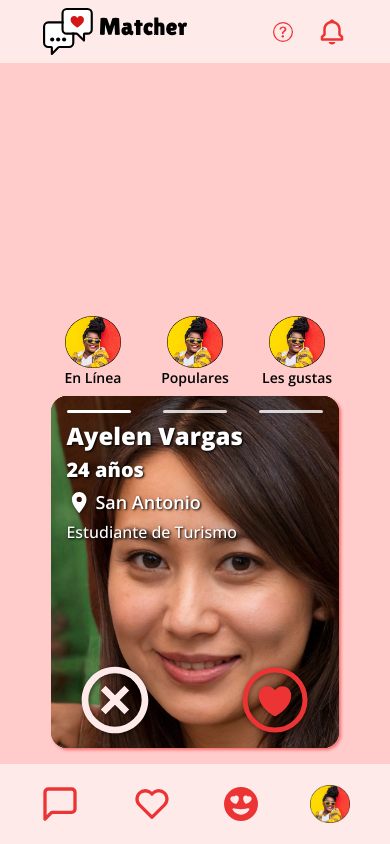
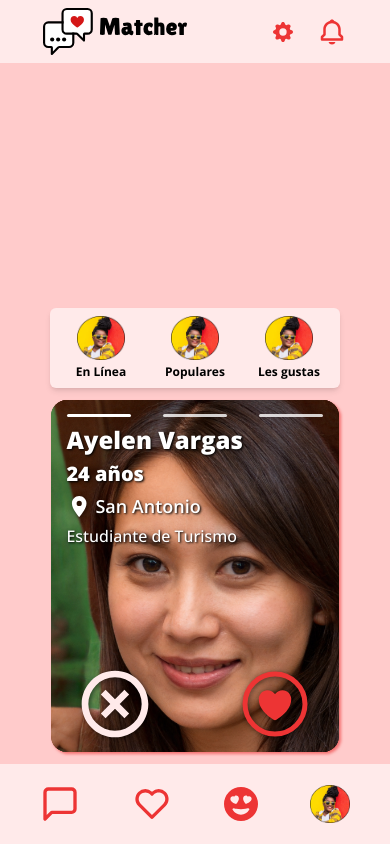
Before and after one commit to No-Country/C8-G49, a React (Create React App) app in the folder frontend/: page /feed in a window 390 px wide. Built offline with nearby package versions, Linux system fonts and the light colour scheme.

Commit message:
transiciones listas

```diff
--- a/frontend/package.json
+++ b/frontend/package.json
@@ -15,7 +15,6 @@
     "react-icons": "^4.6.0",
     "react-router-dom": "^6.4.3",
     "react-scripts": "5.0.1",
-    "swiper": "^8.4.4",
     "typescript": "^4.9.3",
     "web-vitals": "^2.1.4"
   },
--- a/frontend/src/App.css
+++ b/frontend/src/App.css
@@ -63,8 +63,16 @@ body {
 		width: 7rem;
 	}
 
+	.sideBarBox:hover .userName {
+		color: #ed3434;
+	}
+
 	.recommendedImg {
 		width: 7rem;
+	}
+
+	.recommendedCard:hover img {
+		filter: drop-shadow(0.12rem 0.12rem 0.12rem rgb(237, 52, 52, 0.9));
 	}
 
 	.registerBtn {
@@ -79,6 +87,10 @@ body {
 	.btnMail:hover {
 		transform: translateY(-0.15rem);
 		filter: drop-shadow(0.15rem 0.15rem 0.1rem rgba(0, 0, 0, 0.5));
+	}
+
+	.btnRecommended:hover {
+		filter: drop-shadow(0.15rem 0.15rem 0.1rem rgba(0, 0, 0, 0.25));
 	}
 
 	/*** utility clases ***/
--- a/frontend/src/components/index.ts
+++ b/frontend/src/components/index.ts
@@ -4,5 +4,6 @@ export { default as Recommended } from './Recommended';
 export { default as SwiperCard } from './swiperComponents/SwiperCard';
 export { default as SwiperFilters } from './swiperComponents/SwiperFilters';
 export { default as SwiperMatcher } from './swiperComponents/SwiperMatcher';
+export { default as Swiper } from './swiperComponents/Swiper';
 export { default as MobileNav } from './mobileComponents/mobileNav/MobileNav';
 export { default as MobileFooter } from './mobileComponents/mobileFooter/MobileFooter';
--- a/frontend/src/components/mobileComponents/mobileFooter/MobileFooter.tsx
+++ b/frontend/src/components/mobileComponents/mobileFooter/MobileFooter.tsx
@@ -6,7 +6,7 @@ import { Link } from 'react-router-dom';
 
 const MobileFooter = () => {
     return (
-        <div className='w-full flex items-center justify-between bg-[#FFEAEA] px-10 py-5 sm:px-44 mt-4'>
+        <div className='w-full flex items-center justify-between bg-[#FFEAEA] px-10 py-5 sm:px-44 mt-3'>
             <Link to="/">
                 <FiMessageSquare size={40} color="#ed3434" className="cursor-pointer" />
             </Link>
--- a/frontend/src/components/mobileComponents/mobileNav/MobileNav.tsx
+++ b/frontend/src/components/mobileComponents/mobileNav/MobileNav.tsx
@@ -1,6 +1,6 @@
 import logo from '../../../assets/logoRegister.svg';
 import { BiBell } from 'react-icons/bi';
-import { BsQuestionCircle } from 'react-icons/bs';
+import { BsGearFill } from 'react-icons/bs';
 import { Link } from 'react-router-dom';
 
 const MobileNav = () => {
@@ -9,7 +9,7 @@ const MobileNav = () => {
             <img src={logo} alt="Matcher logo" className='block w-36 cursor-pointer' loading='lazy' />
             <div className="flex items-center justify-center gap-6 sm:gap-8">
                 <Link to="/">
-                    <BsQuestionCircle size={20} color="#ed3434" className="cursor-pointer" />
+                    <BsGearFill size={20} color="#ed3434" className="cursor-pointer" />
                 </Link>
                 <Link to="/">
                     <BiBell size={30} color="#ed3434" className="cursor-pointer" />
--- /dev/null
+++ b/frontend/src/components/swiperComponents/Swiper.tsx
@@ -0,0 +1,30 @@
+import image from '../../assets/card-profile.png';
+import { HiOutlineChevronLeft, HiOutlineChevronRight } from 'react-icons/hi';
+
+const Swiper = () => {
+    return (
+        <>
+            <div className="z-10 relative top-[0.9rem] left-1/2 -translate-x-1/2 flex justify-between items-center
+            px-4 md:px-6">
+                <div className="h-[2.5px] w-16 md:w-24 bg-white shadow-md rounded-full"/>
+                <div className="h-[2.5px] w-16 md:w-24 bg-white/80 shadow-md rounded-full"/>
+                <div className="h-[2.5px] w-16 md:w-24 bg-white/80 shadow-md rounded-full"/>
+            </div>
+            <img src={image} alt="imagen subida a Matcher" className='absolute top-0 left-0 object-cover
+            rounded-2xl w-full h-full block' loading='lazy' />
+            <img src={image} alt="imagen subida a Matcher" className='absolute top-0 left-0 object-cover
+            rounded-2xl w-full h-full block' loading='lazy' />
+            <img src={image} alt="imagen subida a Matcher" className='absolute top-0 left-0 object-cover
+            rounded-2xl w-full h-full block' loading='lazy' />
+            <div className="z-10 absolute bottom-32 left-1/2 -translate-x-1/2 justify-between items-center
+            gap-44 md:gap-72 hidden sm:flex">
+                <HiOutlineChevronLeft size={40} className="cursor-pointer text-white/80 hover:text-white
+                transition-colors" />
+                <HiOutlineChevronRight size={40} className="cursor-pointer text-white/80 hover:text-white
+                transition-colors" />
+            </div>
+        </>
+    )
+}
+
+export default Swiper;
--- a/frontend/src/components/swiperComponents/SwiperCard.tsx
+++ b/frontend/src/components/swiperComponents/SwiperCard.tsx
@@ -2,7 +2,7 @@ import { SwiperMatcher } from '../';
 
 function SwiperCard() {
     return (
-        <div className='flex flex-col items-center justify-center gap-4 md:mt-4 z-10'>
+        <div className='flex flex-col items-center justify-center gap-4 z-10'>
             <div className="relative flex flex-col items-center justify-center">
                 <SwiperMatcher />
             </div>
--- a/frontend/src/components/swiperComponents/SwiperFilters.tsx
+++ b/frontend/src/components/swiperComponents/SwiperFilters.tsx
@@ -2,23 +2,23 @@ import profile from '../../assets/sidebar-profile.png';
 
 function SwiperFilters() {
     return (
-        <div className="flex justify-around items-center md:bg-[#FFEAEA] md:w-[25.5rem] md:rounded-md
-        md:shadow-md mt-2 md:mt-0">
-            <div className='py-2 grid grid-cols-3 gap-8 md:gap-14'>
-                <div className="flex flex-col items-center justify-center cursor-pointer transition-colors
-                hover:text-[#ed3434]">
-                    <img src={profile} alt="foto de perfil" className='w-14 block' loading='lazy' />
-                    <p className='font-semibold text-sm'>En Línea</p>
+        <div className="flex justify-around items-center bg-[#FFEAEA] md:w-[25.5rem] rounded-md
+        shadow-md">
+            <div className='py-2 grid grid-cols-3 gap-8 px-5 md:gap-14'>
+                <div className="flex flex-col items-center justify-center gap-1 md:gap-0 cursor-pointer
+                transition-colors hover:text-[#ed3434]">
+                    <img src={profile} alt="foto de perfil" className='w-12 md:w-14 block' loading='lazy' />
+                    <p className='font-bold text-xs md:font-semibold md:text-sm'>En Línea</p>
                 </div>
-                <div className="flex flex-col items-center justify-center cursor-pointer transition-colors
-                hover:text-[#ed3434]">
-                    <img src={profile} alt="foto de perfil" className='w-14 block' loading='lazy' />
-                    <p className='font-semibold text-sm'>Populares</p>
+                <div className="flex flex-col items-center justify-center gap-1 md:gap-0 cursor-pointer
+                transition-colors hover:text-[#ed3434]">
+                    <img src={profile} alt="foto de perfil" className='w-12 md:w-14 block' loading='lazy' />
+                    <p className='font-bold text-xs md:font-semibold md:text-sm'>Populares</p>
                 </div>
-                <div className="flex flex-col items-center justify-center cursor-pointer transition-colors
-                hover:text-[#ed3434]">
-                    <img src={profile} alt="foto de perfil" className='w-14 block' loading='lazy' />
-                    <p className='font-semibold text-sm'>Les gustas</p>
+                <div className="flex flex-col items-center justify-center gap-1 md:gap-0 cursor-pointer
+                transition-colors hover:text-[#ed3434]">
+                    <img src={profile} alt="foto de perfil" className='w-12 md:w-14 block' loading='lazy' />
+                    <p className='font-bold text-xs md:font-semibold md:text-sm'>Les gustas</p>
                 </div>
             </div>
         </div>
--- a/frontend/src/components/swiperComponents/SwiperMatcher.tsx
+++ b/frontend/src/components/swiperComponents/SwiperMatcher.tsx
@@ -1,32 +1,13 @@
-import image from '../../assets/card-profile.png';
+import { Swiper } from '../';
 import { MdPlace } from 'react-icons/md';
 import { RiCloseCircleLine } from 'react-icons/ri';
 import { IoHeartCircleOutline } from 'react-icons/io5';
-import { HiOutlineChevronLeft, HiOutlineChevronRight } from 'react-icons/hi';
 
 const SwiperMatcher = () => {
     return (
     <>
         <div className='relative w-72 h-[22rem] md:h-[23rem] md:w-[25.5rem] cardShadow'>
-            <div className="z-10 relative top-[0.9rem] left-1/2 -translate-x-1/2 flex justify-between items-center
-            px-4 md:px-6">
-                <div className="h-[2.5px] w-16 md:w-24 bg-white shadow-md rounded-full"/>
-                <div className="h-[2.5px] w-16 md:w-24 bg-white/80 shadow-md rounded-full"/>
-                <div className="h-[2.5px] w-16 md:w-24 bg-white/80 shadow-md rounded-full"/>
-            </div>
-            <img src={image} alt="imagen subida a Matcher" className='absolute top-0 left-0 object-cover
-            rounded-2xl w-full h-full block' loading='lazy' />
-            <img src={image} alt="imagen subida a Matcher" className='absolute top-0 left-0 object-cover
-            rounded-2xl w-full h-full block' loading='lazy' />
-            <img src={image} alt="imagen subida a Matcher" className='absolute top-0 left-0 object-cover
-            rounded-2xl w-full h-full block' loading='lazy' />
-            <div className="z-10 absolute bottom-32 left-1/2 -translate-x-1/2 justify-between items-center
-            gap-44 md:gap-72 hidden sm:flex">
-                <HiOutlineChevronLeft size={40} className="cursor-pointer text-white/80 hover:text-white
-                transition-colors" />
-                <HiOutlineChevronRight size={40} className="cursor-pointer text-white/80 hover:text-white
-                transition-colors" />
-            </div>
+            <Swiper />
         </div>
         <div className="absolute top-6 left-[36%] md:left-[31%] -translate-x-1/2 text-white">
             <div className="flex flex-col items-start gap-1">
--- a/frontend/src/pages/Feed.tsx
+++ b/frontend/src/pages/Feed.tsx
@@ -10,7 +10,7 @@ function Feed() {
                 <div className='md:hidden block'>
                     <MobileFooter/>
                 </div>
-                <div className="swiperContainer flex flex-col items-center justify-center relative">
+                <div className="swiperContainer flex flex-col items-center justify-center gap-3 relative">
                     <SwiperFilters />
                     <SwiperCard />
                 </div>
```
Also changed, not shown: frontend/src/components/Recommended.tsx (+10 -7 lines), frontend/src/components/SideBar.tsx (+4 -4 lines), 1 other file (tests, documents, lock files or other folders).
